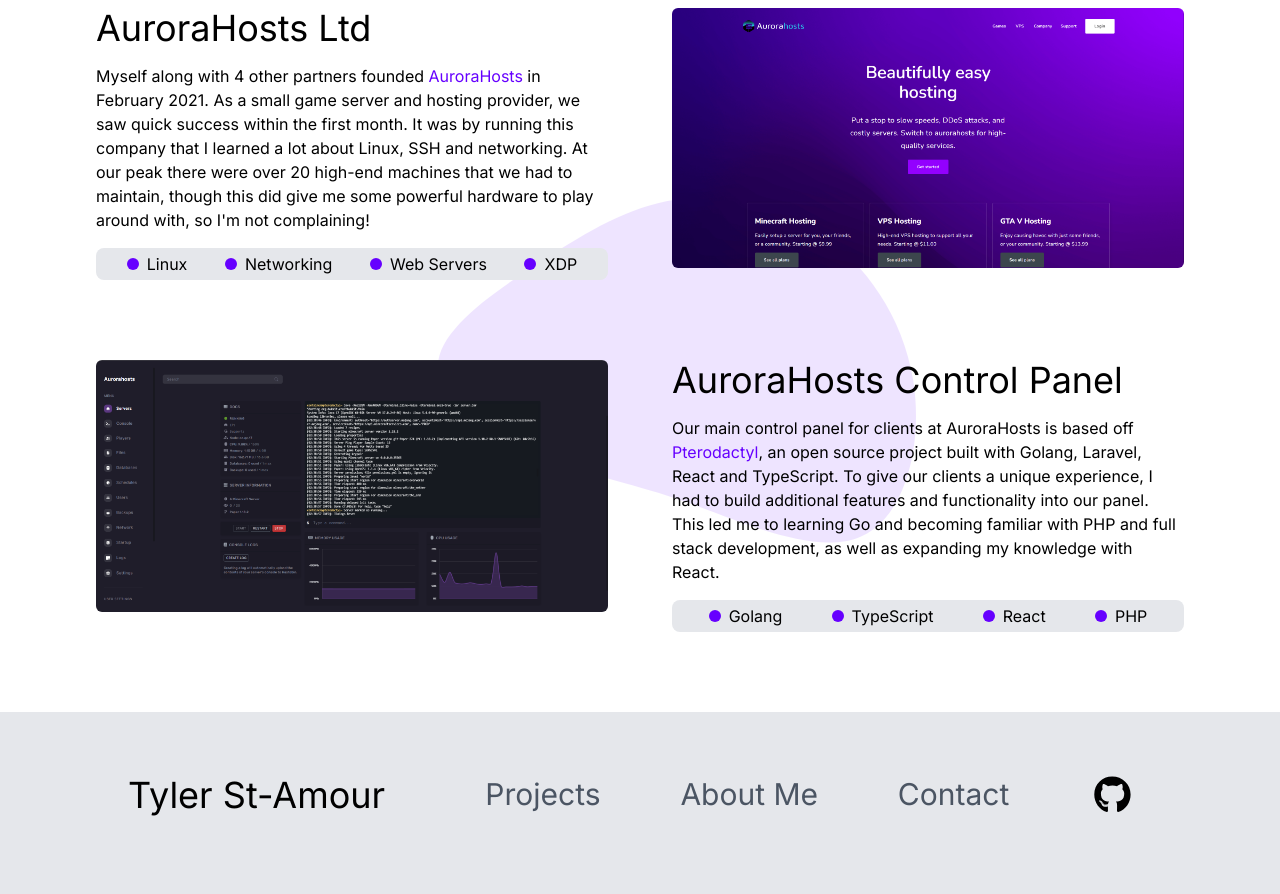
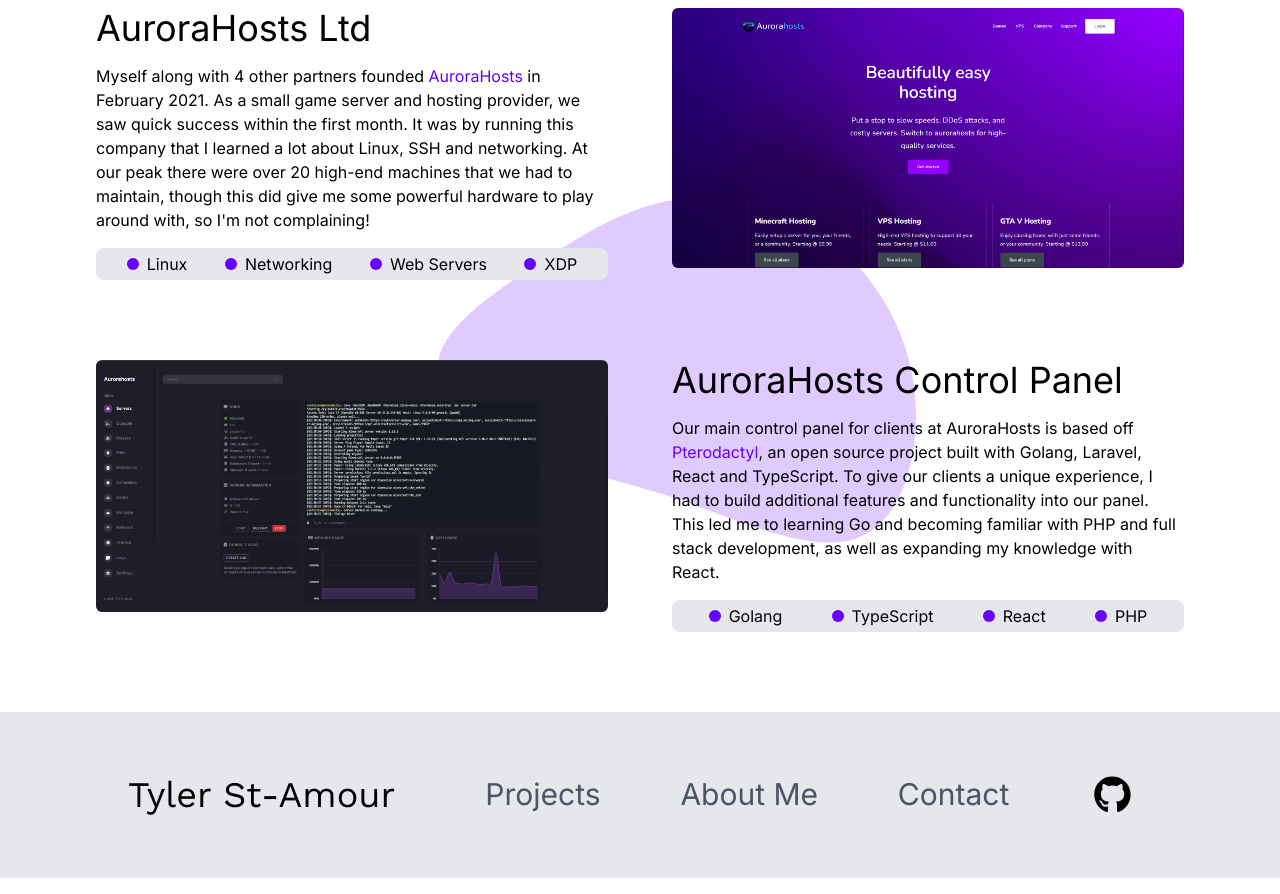
Before and after one commit to TylerStAmour/tyler.st, a React (Vite) app: page / in a window 1280 px wide. Shown: the part 1380-2274 px from the top of the page. Built offline with nearby package versions, Linux system fonts and the light colour scheme.

Commit message:
Minor adjustments

```diff
--- a/src/components/sections/Footer.tsx
+++ b/src/components/sections/Footer.tsx
@@ -6,9 +6,9 @@
 export default () => {
     const [hover, setHover] = useState(false)
     return (
-        <div className={"grid grid-cols-6 bg-gray-200 pt-12 pb-16 pl-8 pr-8 sm:pl-32 sm:pr-32"}>
+        <div className={"grid grid-cols-6 bg-gray-200 pt-12 pb-12 pl-8 pr-8 sm:pl-32 sm:pr-32"}>
             <div className={"flex col-span-2 items-center"}>
-                <p className={"text-4xl"}>Tyler St-Amour</p>
+                <p className={"text-4xl font-title"}>Tyler St-Amour</p>
             </div>
             <div className={"flex flex-row col-span-4 p-4 justify-between text-3xl text-gray-600"}>
                 <div className={"hover:text-secondary hover:-translate-y-0.5 duration-300"}>
--- a/src/components/sections/Projects.tsx
+++ b/src/components/sections/Projects.tsx
@@ -37,7 +37,7 @@
             </div>
             <img className={"rounded-md"} src={"/illustrations/aurora.png"}/>
         </div>
-        <img src={"/svg/blob-2.svg"} className={"absolute left-1/3 -mt-52 opacity-10"} style={{ zIndex: - 1 }}/>
+        <img src={"/svg/blob-2.svg"} className={"absolute left-1/3 -mt-52 opacity-20"} style={{ zIndex: - 1 }}/>
         <div className={"flex flex-col-reverse sm:grid sm:grid-cols-2 mt-20 gap-16 mb-12"}>
             <img className={"rounded-md"} src={"/illustrations/panel.png"}/>
             <div className={"flex flex-col grow justify-between"}>
```
